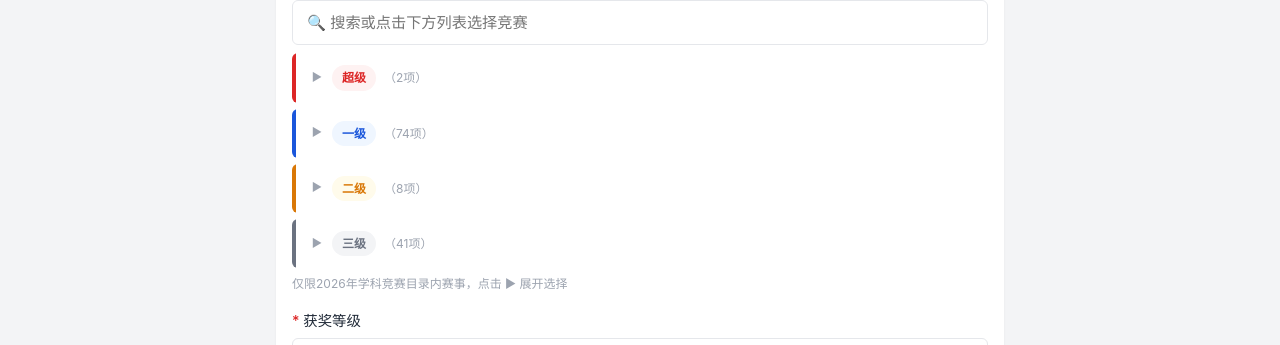
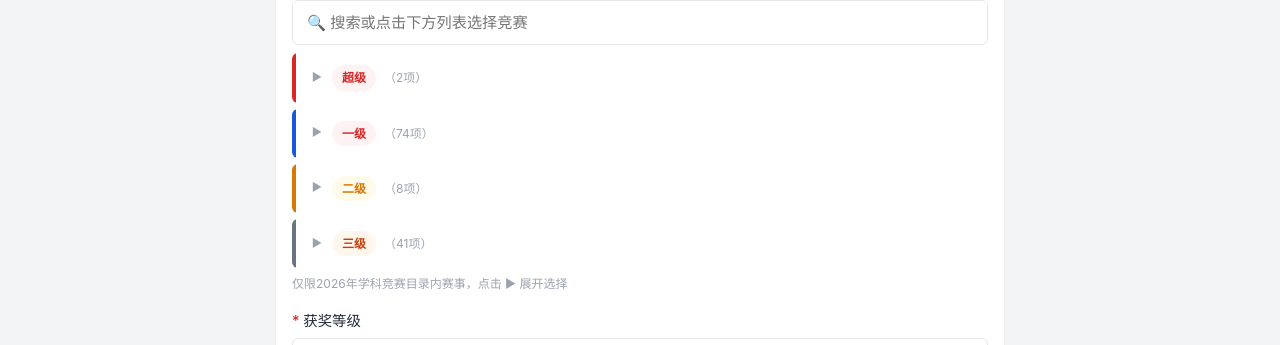
Before and after one commit to Zzzzr0950/competition-platform, a Flask app: page /submit in a window 1280 px wide. Shown: the part 207-552 px from the top of the page. Run offline with Flask 3, Linux system fonts and the light colour scheme; the visitor is signed in with stand-in values (Sample User, id 1); data comes from the database, SQL or seed files in the repository.

Commit message:
fix: 竞赛级别标签改为红色/黄色系
- 国家级/超级/一级：红底红字，醒目突出
- 省级/二级：橙色/黄色文字
- 校级：保持灰色低调
- base.html CSS引用加版本号防缓存

Co-Authored-By: Claude <noreply@anthropic.com>

```diff
--- a/static/css/style.css
+++ b/static/css/style.css
@@ -506,9 +506,9 @@ select.form-select[size] option:hover {
 .badge-approved   { background: var(--color-success-light); color: var(--color-success); }
 .badge-rejected   { background: var(--color-danger-light); color: var(--color-danger); }
 .badge-key        { background: #fef3c7; color: #b45309; }
-.badge-national   { background: #ede9fe; color: #6d28d9; }
-.badge-provincial { background: #dbeafe; color: #1d4ed8; }
-.badge-school     { background: #f3f4f6; color: #4b5563; }
+.badge-national   { background: #fef2f2; color: #dc2626; font-weight:600; }
+.badge-provincial { background: #fff7ed; color: #ea580c; font-weight:600; }
+.badge-school     { background: #f3f4f6; color: #6b7280; }
 
 /* ===== Filter Tabs ===== */
 .filter-tabs {
@@ -1069,9 +1069,9 @@ select.form-select[size] option:hover {
 
 /* Level badges */
 .badge-超级 { background: #fef2f2; color: #dc2626; font-weight:600; }
-.badge-一级 { background: #eff6ff; color: #1a56db; font-weight:600; }
+.badge-一级 { background: #fef2f2; color: #dc2626; font-weight:600; }
 .badge-二级 { background: #fffbeb; color: #d97706; font-weight:600; }
-.badge-三级 { background: #f3f4f6; color: #6b7280; font-weight:600; }
+.badge-三级 { background: #fff7ed; color: #c2410c; font-weight:600; }
 
 /* ===== Desktop (tablet+) enhancements ===== */
 @media (min-width: 768px) {
--- a/templates/base.html
+++ b/templates/base.html
@@ -7,7 +7,7 @@
     <meta name="apple-mobile-web-app-status-bar-style" content="default">
     <meta name="format-detection" content="telephone=no">
     <title>{% block title %}竞享成果——学生竞赛获奖申报平台{% endblock %}</title>
-    <link rel="stylesheet" href="{{ url_for('static', filename='css/style.css') }}">
+    <link rel="stylesheet" href="{{ url_for('static', filename='css/style.css') }}?v=20260707">
     {% block extra_css %}{% endblock %}
 </head>
 <body>
```
